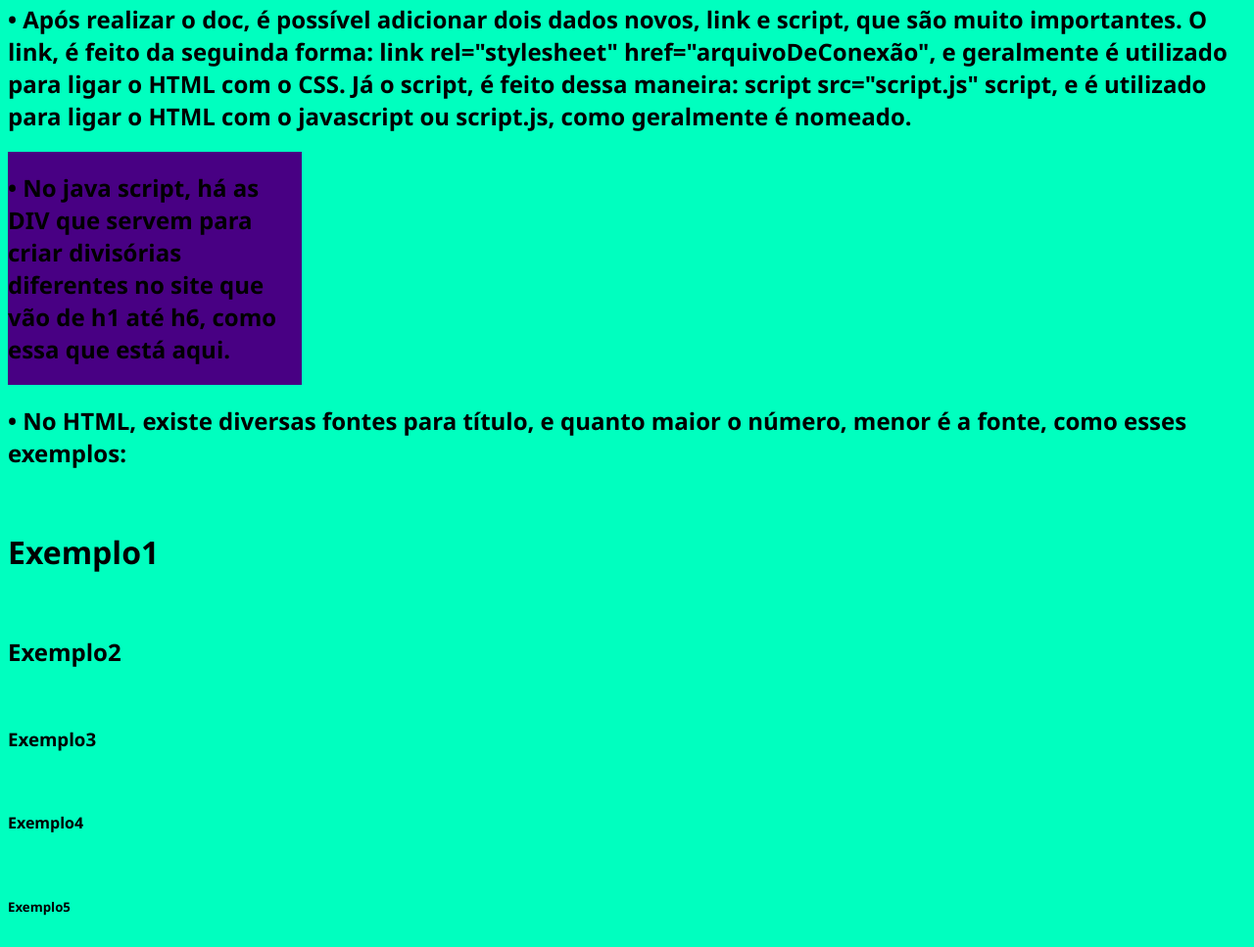
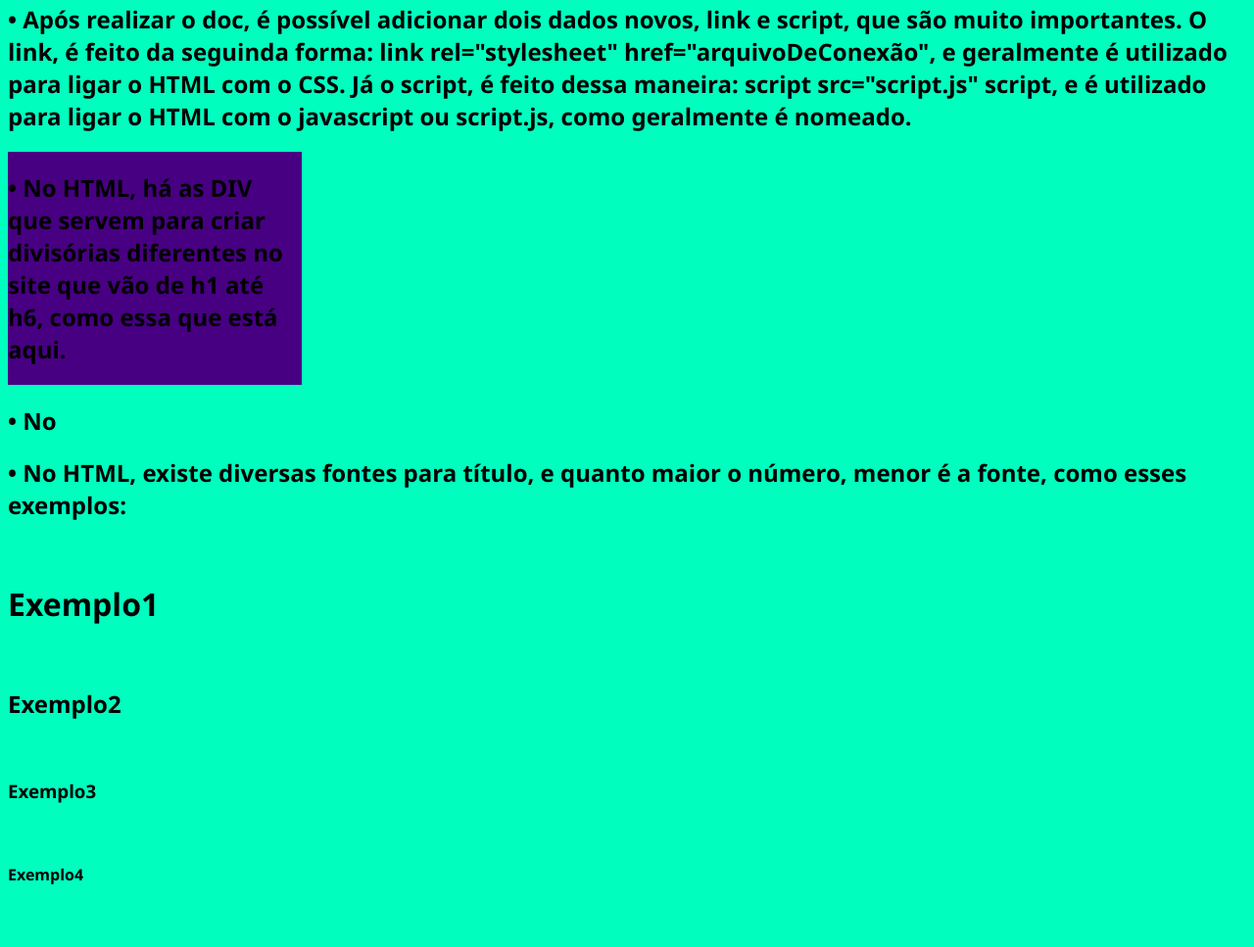
Before and after one commit to GabrielKyochi/resumo, a plain HTML site: page index.html in a window 1280 px wide. Shown: the part 1392-2359 px from the top of the page at 98% size. Drawn offline with Linux system fonts and the light colour scheme.

Commit message:
Arrumei uma parte do código no HTML que estava escrito JavaScript por erro de atenção.

```diff
--- a/index.html
+++ b/index.html
@@ -57,9 +57,10 @@
     e é utilizado para ligar o HTML com o javascript ou script.js, como geralmente é nomeado.
 </h2>
 <div id="corDiv">
-    <h2>• No java script, há as DIV que servem para criar divisórias diferentes no site que vão de h1 até h6,
+    <h2>• No HTML, há as DIV que servem para criar divisórias diferentes no site que vão de h1 até h6,
           como essa que está aqui.</h2>
 </div>
+<h2>• No </h2>
 <h2>• No HTML, existe diversas fontes para título, e quanto maior o número, menor é a fonte, como esses exemplos:</h2>
 <br>
 <h1>Exemplo1</h1>
```
